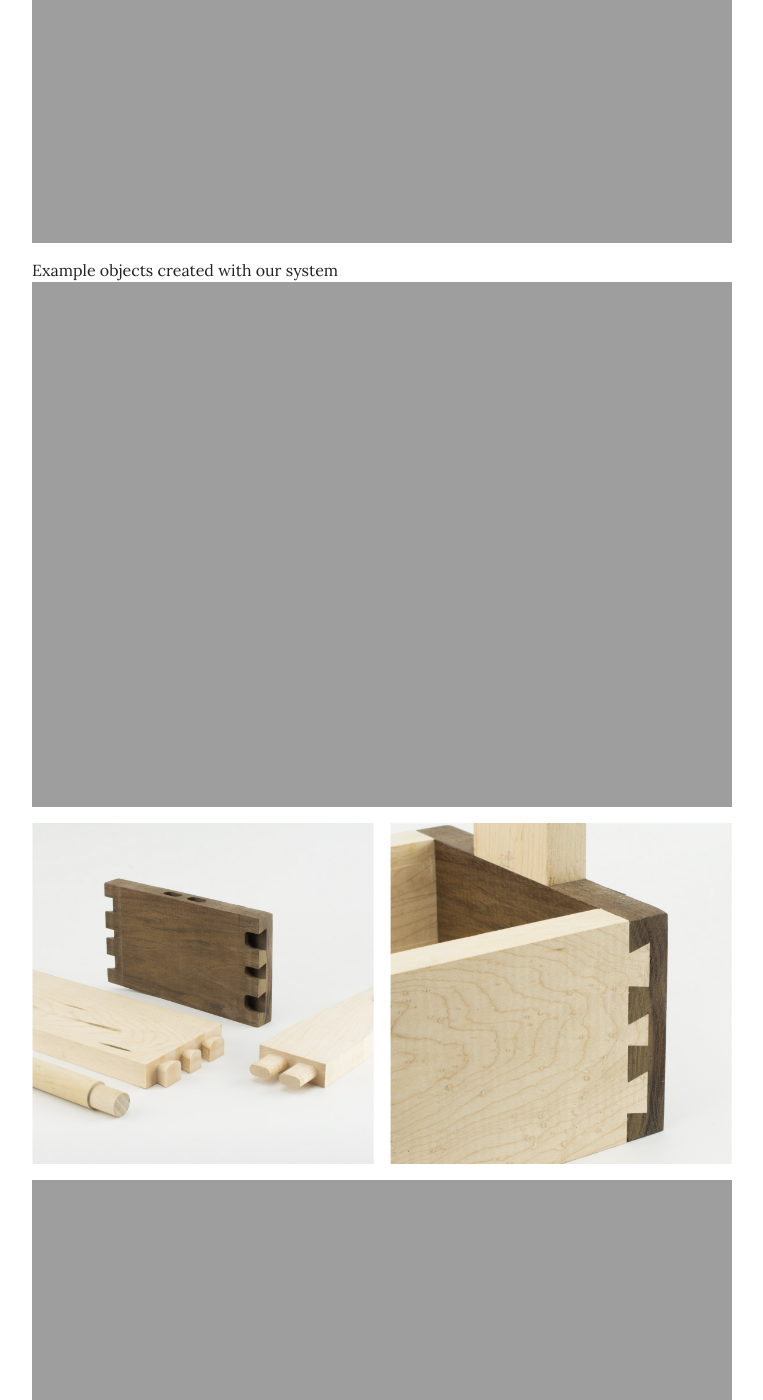
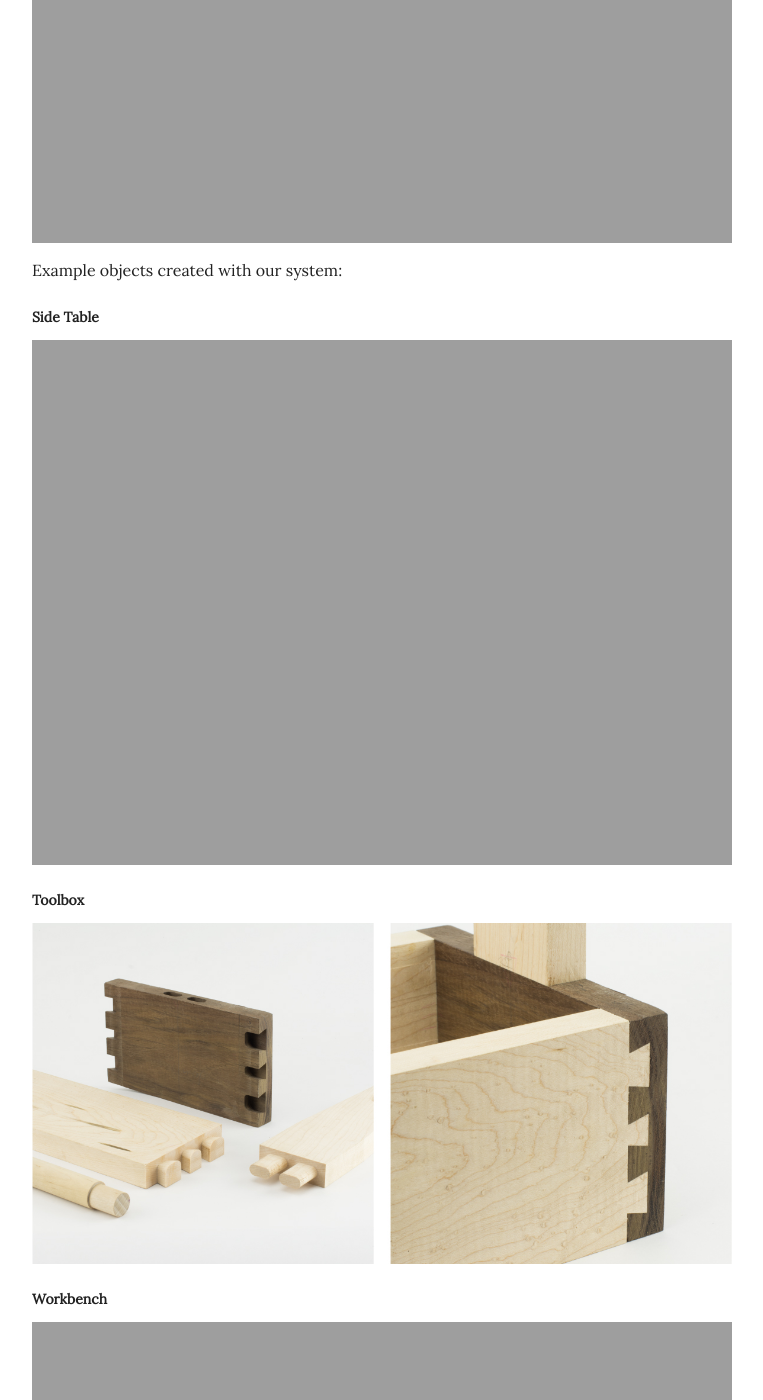
Before and after one commit to rutian/rutian.github.io.NEW, a Jekyll site: the page built from projects/MS/index.md, in a window 1280 px wide and 1400 px high, scrolled down 2815 px. Shown: the whole window, without its empty margins (258-1021 px from the left). Built offline with Jekyll 4.4.1, drawn with Linux system fonts in a browser that asks for light colours; nearby versions of some CDN libraries.

```diff
--- a/projects/MS/index.md
+++ b/projects/MS/index.md
@@ -30,13 +30,18 @@ Layout of the gantry
 Example joints created with our system
 ![example joints]({{"media/egJoints_updated.jpg" | absolute_url}}){: .ui.fluid.image}
 
-Example objects created with our system
+Example objects created with our system:
+
+##### Side Table
 ![side table example]({{"media/sideTable8.jpg" | absolute_url}}){: .ui.fluid.image}
 
+##### Toolbox
 ![toolbox 2]({{"media/toolbox2.jpg" | absolute_url}}){: .ui.fluid.image}
 
+##### Workbench
 ![roubo]({{"media/roubo8.jpg" | absolute_url}}){: .ui.fluid.image}
 
+##### Small Toolbox
 ![toolbox 1]({{"media/toolbox18.jpg" | absolute_url}}){: .ui.fluid.image}
 
 Bringing the tool to the stock for larger/immobile workpieces.
```
Also changed, not shown: _posts/2018-1-12-stickmatcherMkiv.md (added, +21 -0 lines).
